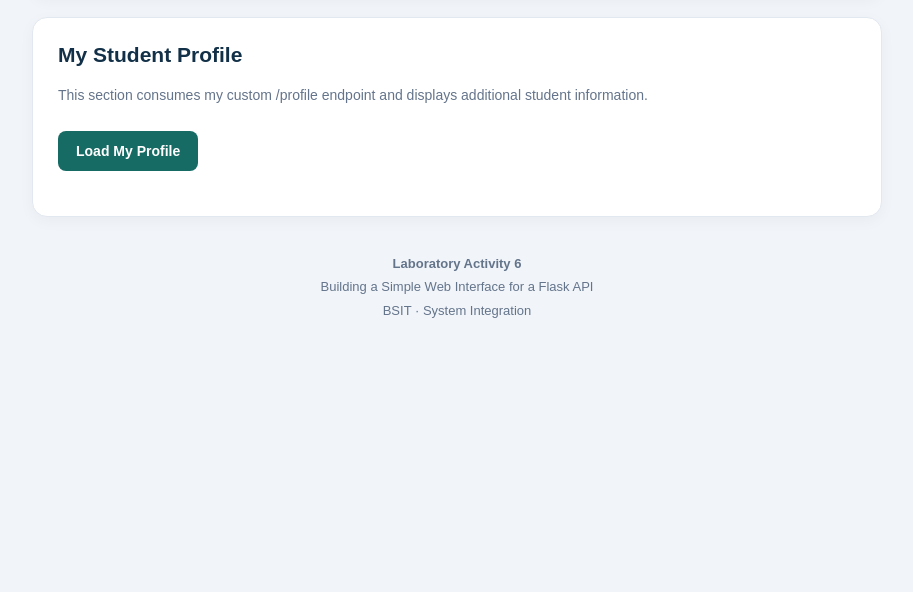
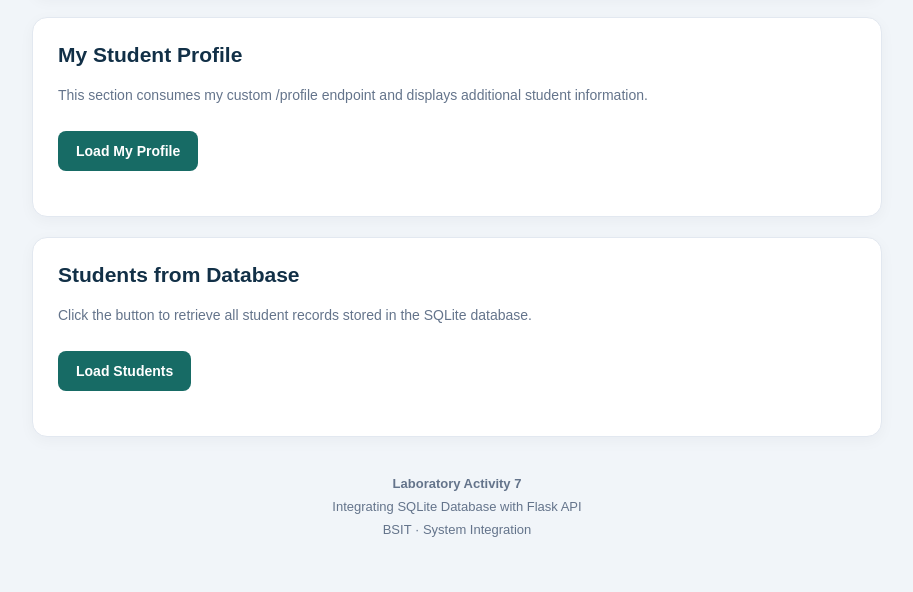
Before and after one commit to balcenajessica/balcenajessicaann, a Flask app: page / in a window 1280 px wide. Shown: the part 752-1344 px from the top of the page, without its empty margins (183-1096 px from the left). Before the commit the page ends 1070 px from the top, so only its background shows below. Run offline with Flask 3, Linux system fonts and the light colour scheme.

Commit message:
Integrate SQLite database with Flask API

```diff
--- a/app.py
+++ b/app.py
@@ -1,10 +1,18 @@
+import sqlite3
 from flask import Flask, jsonify, request, render_template
 
 app = Flask(__name__)
 
+def get_db_connection():
+    conn = sqlite3.connect("students.db")
+    conn.row_factory = sqlite3.Row
+    return conn
+
+
 @app.route('/')
 def home():
     return render_template('index.html')
+
 
 @app.route('/student')
 def get_student():
@@ -16,12 +24,14 @@ def get_student():
         "section": "A"
     })
 
+
 @app.route('/hello')
 def say_hello():
     name = request.args.get('name', 'Student')
     return jsonify({
         "message": f"Hello, {name}!"
     })
+
 
 @app.route('/course')
 def get_course():
@@ -33,6 +43,7 @@ def get_course():
         "academic_year": "2026-2027"
     })
 
+
 @app.route('/greet')
 def greet():
     name = request.args.get('name', 'Student')
@@ -40,6 +51,7 @@ def greet():
     return jsonify({
         "message": f"Hello {name} from {section}!"
     })
+
 
 @app.route('/profile')
 def profile():
@@ -57,6 +69,7 @@ def profile():
         ]
     })
 
+
 @app.route('/favorite')
 def favorite():
     return jsonify({
@@ -65,6 +78,7 @@ def favorite():
         "favorite_artist": "Daniel Caesar",
         "favorite_car": "Jeep Wrangler"
     })
+
 
 @app.route('/study')
 def study():
@@ -76,5 +90,34 @@ def study():
         "status": "Ready to study"
     })
 
+
+@app.route('/students')
+def get_students():
+    conn = get_db_connection()
+    students = conn.execute(
+        'SELECT * FROM students'
+    ).fetchall()
+    conn.close()
+
+    return jsonify([dict(student) for student in students])
+
+
+@app.route('/students/<int:id>')
+def get_student_by_id(id):
+    conn = get_db_connection()
+
+    student = conn.execute(
+        'SELECT * FROM students WHERE id = ?',
+        (id,)
+    ).fetchone()
+
+    conn.close()
+
+    if student is None:
+        return jsonify({"error": "Student not found"}), 404
+
+    return jsonify(dict(student))
+
+
 if __name__ == '__main__':
     app.run(host="0.0.0.0", port=5000, debug=True)
--- a/templates/index.html
+++ b/templates/index.html
@@ -1,3 +1,4 @@
+
 <!DOCTYPE html>
 <html lang="en">
 <head>
@@ -114,7 +115,8 @@
 
         #result,
         #greeting,
-        #profileResult {
+        #profileResult,
+        #studentList {
             margin-top: 20px;
         }
 
@@ -124,6 +126,7 @@
             gap: 15px;
             padding: 13px 0;
             border-bottom: 1px solid #e2e8f0;
+            overflow-wrap: anywhere;
         }
 
         .data-row:last-child {
@@ -137,7 +140,6 @@
 
         .data-value {
             color: #123047;
-            text-align: right;
             overflow-wrap: anywhere;
         }
 
@@ -205,10 +207,6 @@
                 flex-direction: column;
                 gap: 5px;
             }
-
-            .data-value {
-                text-align: left;
-            }
         }
     </style>
 </head>
@@ -226,7 +224,7 @@
             </p>
         </header>
 
-        <!-- STUDENT INFORMATION -->
+
         <section class="card">
             <h2>Student Information</h2>
             <p class="description">
@@ -241,7 +239,7 @@
             <div id="result" aria-live="polite"></div>
         </section>
 
-        <!-- GREETING API -->
+
         <section class="card">
             <h2>Greeting API</h2>
             <p class="description">
@@ -269,7 +267,7 @@
             <div id="greeting" aria-live="polite"></div>
         </section>
 
-        <!-- CUSTOM PROFILE API -->
+
         <section class="card">
             <h2>My Student Profile</h2>
             <p class="description">
@@ -284,16 +282,31 @@
             <div id="profileResult" aria-live="polite"></div>
         </section>
 
+
+        <section class="card">
+            <h2>Students from Database</h2>
+            <p class="description">
+                Click the button to retrieve all student records
+                stored in the SQLite database.
+            </p>
+
+            <button id="studentsButton" onclick="loadStudents()">
+                Load Students
+            </button>
+
+            <div id="studentList" aria-live="polite"></div>
+        </section>
+
         <footer>
-            <strong>Laboratory Activity 6</strong><br>
-            Building a Simple Web Interface for a Flask API<br>
+            <strong>Laboratory Activity 7</strong><br>
+            Integrating SQLite Database with Flask API<br>
             BSIT · System Integration
         </footer>
 
     </main>
 
     <script>
-        // Create a row without inserting API data as HTML.
+
         function addRow(container, label, value) {
             const row = document.createElement("div");
             row.className = "data-row";
@@ -311,7 +324,7 @@
             container.appendChild(row);
         }
 
-        // STUDENT INFORMATION API
+
         async function loadStudent() {
             const result = document.getElementById("result");
             const button = document.getElementById("studentButton");
@@ -352,7 +365,7 @@
             }
         }
 
-        // GREETING API
+
         document.getElementById("greetingForm")
             .addEventListener("submit", async function(event) {
                 event.preventDefault();
@@ -397,7 +410,7 @@
                 }
             });
 
-        // CUSTOM PROFILE API
+
         async function loadProfile() {
             const result = document.getElementById("profileResult");
             const button = document.getElementById("profileButton");
@@ -457,6 +470,62 @@
                 button.disabled = false;
             }
         }
+
+        async function loadStudents() {
+            const studentList = document.getElementById("studentList");
+            const button = document.getElementById("studentsButton");
+
+            studentList.replaceChildren();
+            studentList.textContent = "Loading student records...";
+            button.disabled = true;
+
+            try {
+                const response = await fetch("/students");
+
+                if (!response.ok) {
+                    throw new Error("HTTP " + response.status);
+                }
+
+                const data = await response.json();
+                studentList.replaceChildren();
+
+                if (data.length === 0) {
+                    studentList.textContent = "No student records found.";
+                    return;
+                }
+
+                data.forEach(function(student) {
+                    const paragraph = document.createElement("p");
+                    paragraph.className = "data-row";
+
+                    const details = document.createElement("span");
+                    details.className = "data-value";
+                    details.textContent =
+                        student.student_id + " - " +
+                        student.name + " | " +
+                        student.program + " | Year " +
+                        student.year + " | Section " +
+                        student.section;
+
+                    paragraph.appendChild(details);
+                    studentList.appendChild(paragraph);
+                });
+
+            } catch (error) {
+                studentList.replaceChildren();
+
+                const message = document.createElement("p");
+                message.className = "error";
+                message.textContent =
+                    "Unable to retrieve student records.";
+
+                studentList.appendChild(message);
+                console.error("Database API error:", error);
+
+            } finally {
+                button.disabled = false;
+            }
+        }
     </script>
 </body>
 </html>
```
Also changed, not shown: init_db.py (added, +37 -0 lines), students.db (added).
